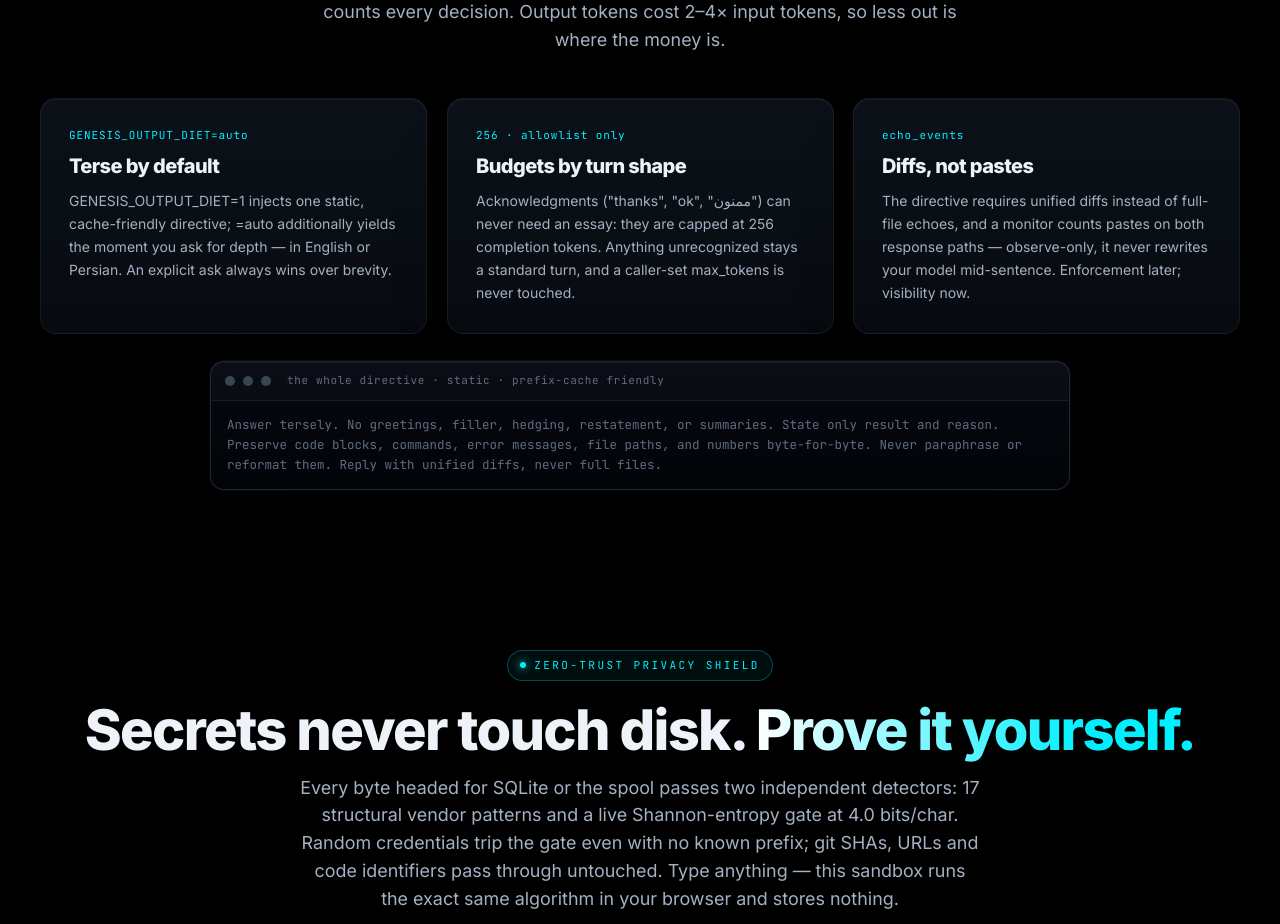
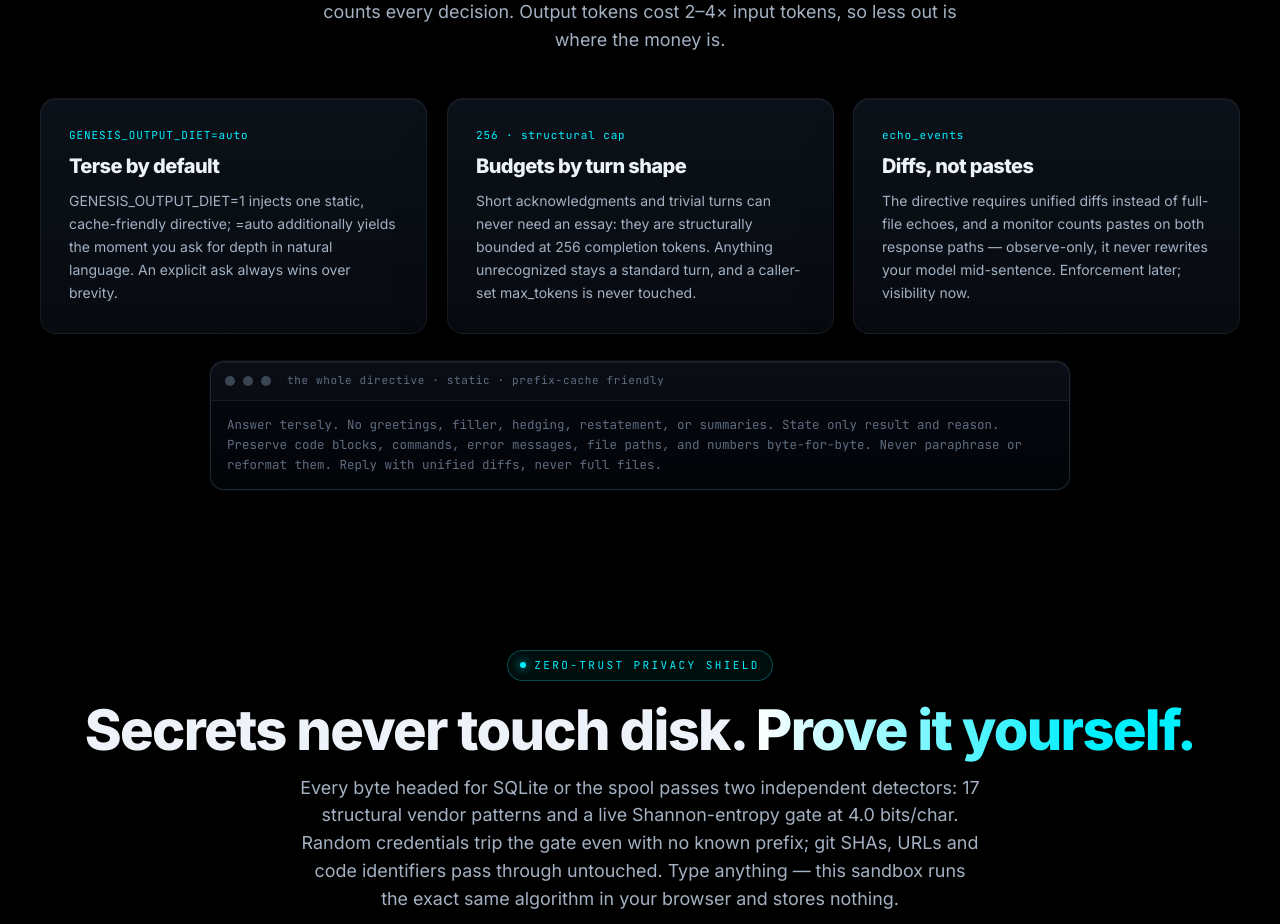
Before and after one commit to HamidRezaeian/genesis-memory-site, a React (Vite) app: page / in a window 1280 px wide. Shown: the part 3220-4144 px from the top of the page. Built offline with nearby package versions, Linux system fonts and the light colour scheme.

Commit message:
fix(site): universal language-agnostic descriptions for output diet

```diff
--- a/src/components/OutputDiet.jsx
+++ b/src/components/OutputDiet.jsx
@@ -11,13 +11,13 @@ import { Holo, SectionHead, Reveal } from './ui'
 const CARDS = [
   {
     t: 'Terse by default',
-    d: 'GENESIS_OUTPUT_DIET=1 injects one static, cache-friendly directive; =auto additionally yields the moment you ask for depth — in English or Persian. An explicit ask always wins over brevity.',
+    d: 'GENESIS_OUTPUT_DIET=1 injects one static, cache-friendly directive; =auto additionally yields the moment you ask for depth in natural language. An explicit ask always wins over brevity.',
     tag: 'GENESIS_OUTPUT_DIET=auto',
   },
   {
     t: 'Budgets by turn shape',
-    d: 'Acknowledgments ("thanks", "ok", "ممنون") can never need an essay: they are capped at 256 completion tokens. Anything unrecognized stays a standard turn, and a caller-set max_tokens is never touched.',
-    tag: '256 · allowlist only',
+    d: 'Short acknowledgments and trivial turns can never need an essay: they are structurally bounded at 256 completion tokens. Anything unrecognized stays a standard turn, and a caller-set max_tokens is never touched.',
+    tag: '256 · structural cap',
   },
   {
     t: 'Diffs, not pastes',
```
